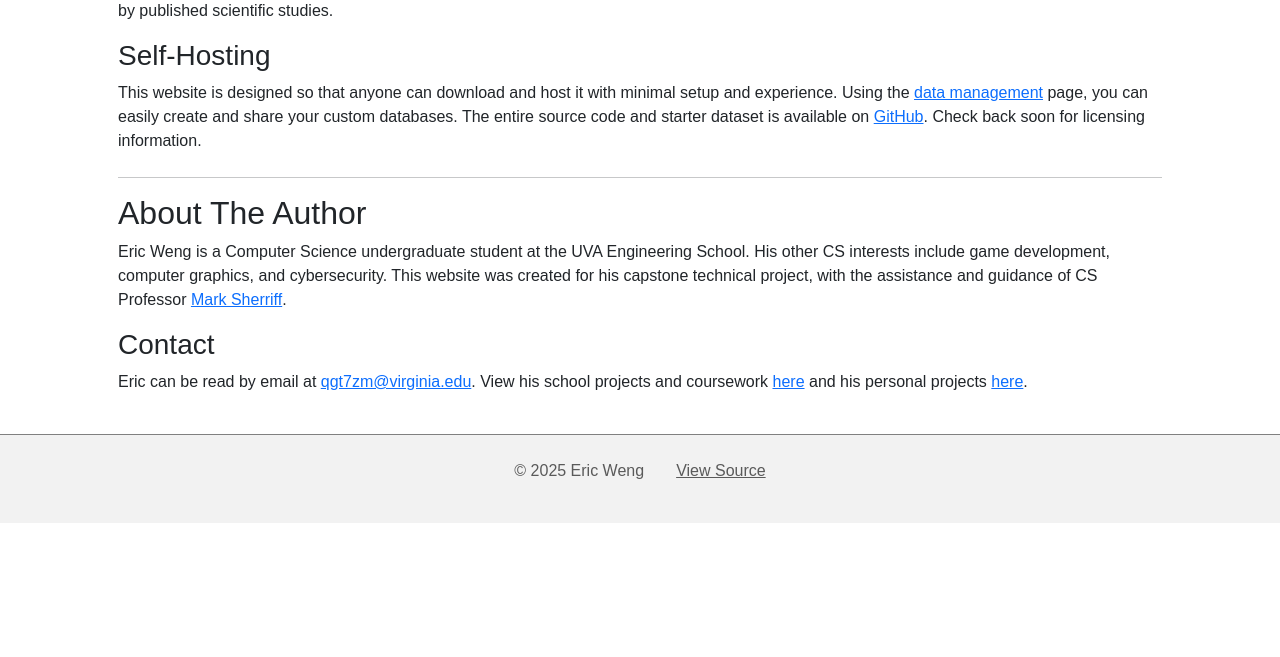
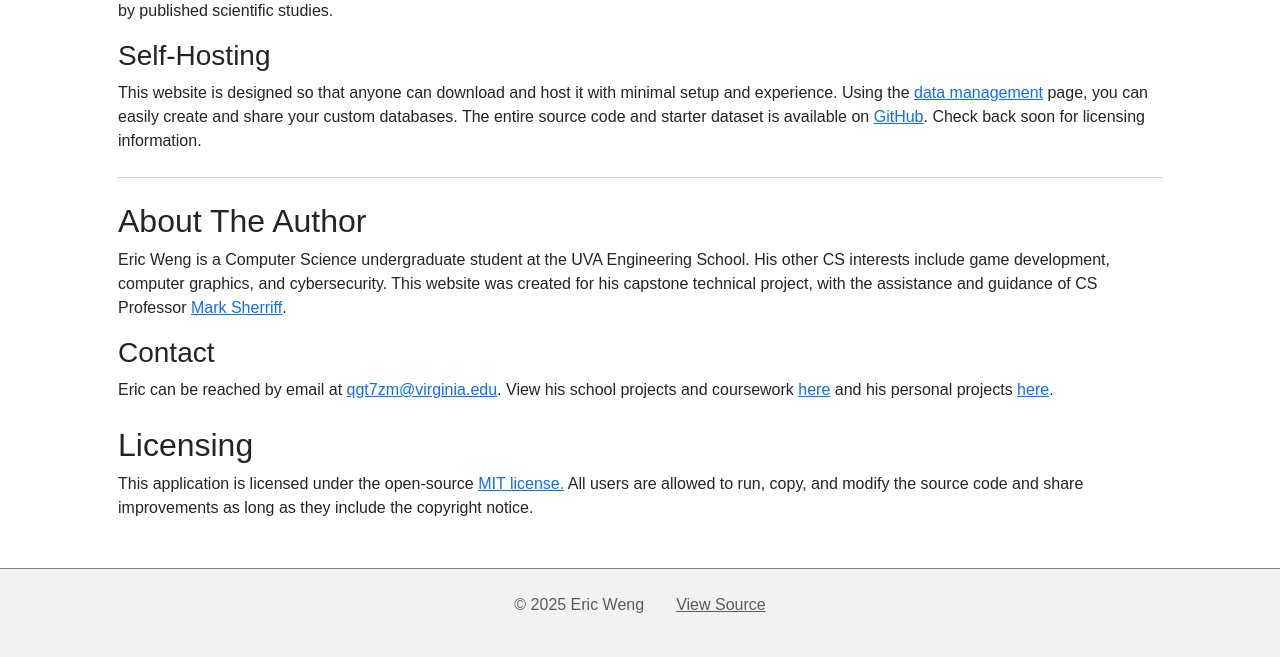
Before and after one commit to qgt7zm/capstone-project, a Django app: page /about in a window 1280 px wide. Shown: the part 368-1025 px from the top of the page. Before the commit the page ends 891 px from the top, so only its background shows below. Run offline with Django 5.2, Linux system fonts and the light colour scheme; some libraries are stand-ins or nearby versions.

Commit message:
Use MIT license

```diff
--- a/myapp/templates/myapp/about.html
+++ b/myapp/templates/myapp/about.html
@@ -40,7 +40,7 @@
 
 <hr>
 
-<secion class="my-4">
+<section class="my-4">
     <h2>About The Author</h2>
     <p>
         Eric Weng is a Computer Science undergraduate student at the UVA Engineering
@@ -54,10 +54,21 @@
 
     <h3>Contact</h3>
     <p>
-        Eric can be read by email at <a href="mailto:qgt7zm@virginia.edu">qgt7zm@virginia.edu</a>.
+        Eric can be reached by email at <a href="mailto:qgt7zm@virginia.edu">qgt7zm@virginia.edu</a>.
         View his school projects and coursework <a href="https://github.com/qgt7zm">here</a>
         and his personal projects <a href="https://github.com/SlavSquatSuperstar">here</a>.
     </p>
-</secion>
+</section>
+
+<section class="my-4">
+    <h2>Licensing</h2>
+
+    <p>
+        This application is licensed under the open-source
+        <a href="https://mit-license.org/">MIT license.</a>
+        All users are allowed to run, copy, and modify the source code and share
+        improvements as long as they include the copyright notice.
+    </p>
+</section>
 
 {% endblock %}
```
Also changed, not shown: LICENSE.txt (added), README.md.
